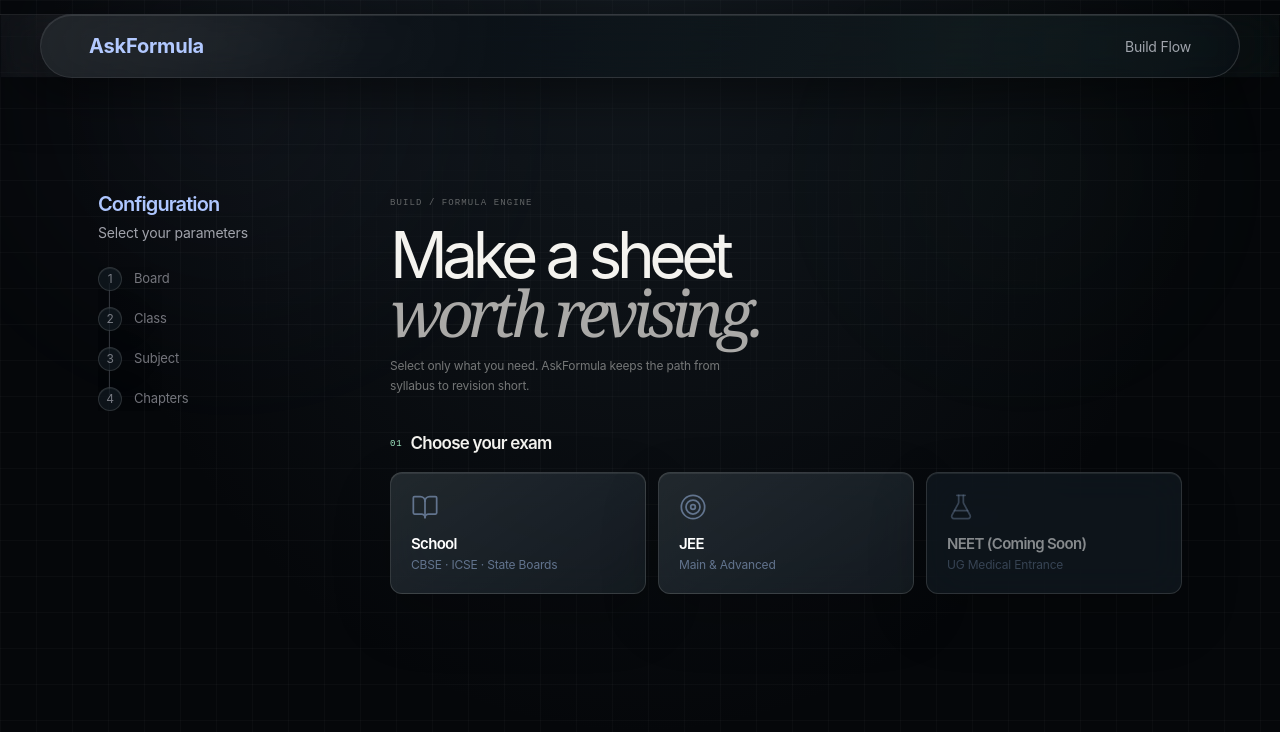
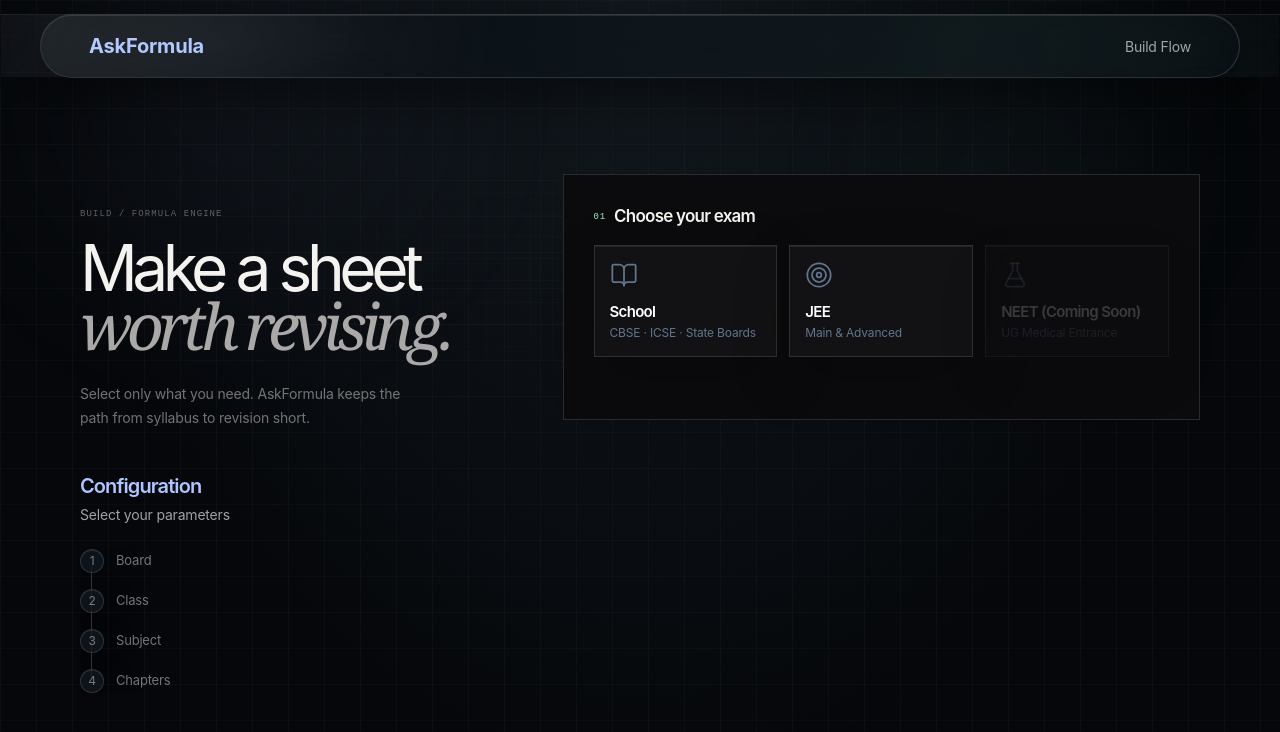
Before and after one commit to askakshat/AskFormula, a React (Vite) app: page /build in a window 1280 px wide. Shown: the top 732 px of the page. Built offline with nearby package versions, Linux system fonts and the light colour scheme.

Commit message:
feat: match build flow to reference builder layout

```diff
--- a/src/index.css
+++ b/src/index.css
@@ -679,3 +679,23 @@
 .premium-app-page:has(.build-content) .build-content input { height:44px; border-radius:12px; }
 @media (max-width:900px) { .premium-app-page:has(.build-content) > section > div { gap:35px; }.premium-app-page:has(.build-content) aside { width:100%; }.build-page-intro { margin-bottom:25px; } }
 @media (max-width:720px) { .premium-app-page:has(.build-content) > section { padding-top:75px !important; }.premium-app-page:has(.build-content) > section > div { padding:22px 20px; }.build-page-intro h1 { font-size:48px; } }
+
+/* Exact shared-preview builder proportions and surface rhythm */
+.premium-app-page:has(.build-panel) > section { min-height:100vh; padding:110px 24px 100px !important; }
+.premium-app-page:has(.build-panel) > section > div { display:grid; grid-template-columns:.75fr 1.25fr; gap:100px; align-items:start; max-width:1120px; padding:0; }
+.premium-app-page:has(.build-panel) aside { width:auto; }
+.premium-app-page:has(.build-panel) aside > div { position:sticky; top:120px; }
+.premium-app-page:has(.build-panel) .build-page-intro { padding-top:35px; margin-bottom:42px; }
+.premium-app-page:has(.build-panel) .build-page-intro h1 { margin-top:20px; font-size:clamp(48px,5vw,78px); line-height:.91; }
+.premium-app-page:has(.build-panel) .build-page-intro > p:last-child { max-width:330px; margin-top:26px; font-size:14px; line-height:1.7; }
+.premium-app-page:has(.build-panel) .build-panel { padding:30px; border:1px solid #2b2b2e; background:#0b0b0d; }
+.premium-app-page:has(.build-panel) .build-panel > div { margin-bottom:30px; }
+.premium-app-page:has(.build-panel) .build-panel button { min-height:112px; padding:15px; border:1px solid #303034 !important; border-radius:0; background:#121214 !important; color:#ddd; }
+.premium-app-page:has(.build-panel) .build-panel button:hover, .premium-app-page:has(.build-panel) .build-panel button:focus-visible { border-color:#aaaab0 !important; background:#1a1a1c !important; }
+.premium-app-page:has(.build-panel) .build-panel button:disabled { opacity:.38; }
+.premium-app-page:has(.build-panel) .build-panel input { border-radius:0; background:#121214 !important; }
+.premium-app-page:has(.build-panel) .build-panel .mb-10 { margin-bottom:32px; }
+.premium-app-page:has(.build-panel) .build-panel .rounded-xl { border-radius:0; }
+.premium-app-page:has(.build-panel) .build-panel .rounded-lg { border-radius:0; }
+@media (max-width:900px) { .premium-app-page:has(.build-panel) > section > div { gap:45px; } }
+@media (max-width:760px) { .premium-app-page:has(.build-panel) > section { padding:110px 18px 70px !important; }.premium-app-page:has(.build-panel) > section > div { display:block; }.premium-app-page:has(.build-panel) aside > div { position:static; }.premium-app-page:has(.build-panel) .build-page-intro { padding:0; margin-bottom:42px; }.premium-app-page:has(.build-panel) .build-page-intro h1 { font-size:58px; }.premium-app-page:has(.build-panel) .build-panel { padding:18px; }.premium-app-page:has(.build-panel) .build-panel button { min-height:72px; } }
--- a/src/pages/Build.tsx
+++ b/src/pages/Build.tsx
@@ -135,6 +135,11 @@
           {/* Sidebar / Top Progress Indicator */}
           <aside className="w-full md:w-64 flex-shrink-0">
             <div className="md:sticky md:top-32">
+              <div className="build-page-intro">
+                <p className="reference-label">BUILD / FORMULA ENGINE</p>
+                <h1>Make a sheet<br /><em>worth revising.</em></h1>
+                <p>Select only what you need. AskFormula keeps the path from syllabus to revision short.</p>
+              </div>
               <div className="hidden md:block mb-6">
                 <h2 className="text-xl font-semibold text-[#aec6ff]">
                   Configuration
@@ -232,12 +237,7 @@
           </aside>
 
           {/* Right Content */}
-          <div className="flex-1 flex flex-col w-full max-w-full build-content">
-            <div className="build-page-intro">
-              <p className="reference-label">BUILD / FORMULA ENGINE</p>
-              <h1>Make a sheet<br /><em>worth revising.</em></h1>
-              <p>Select only what you need. AskFormula keeps the path from syllabus to revision short.</p>
-            </div>
+          <div className="flex-1 flex flex-col w-full max-w-full build-content build-panel">
             {/* Breadcrumb / Step indicator */}
             {exam && (
               <motion.div
```
